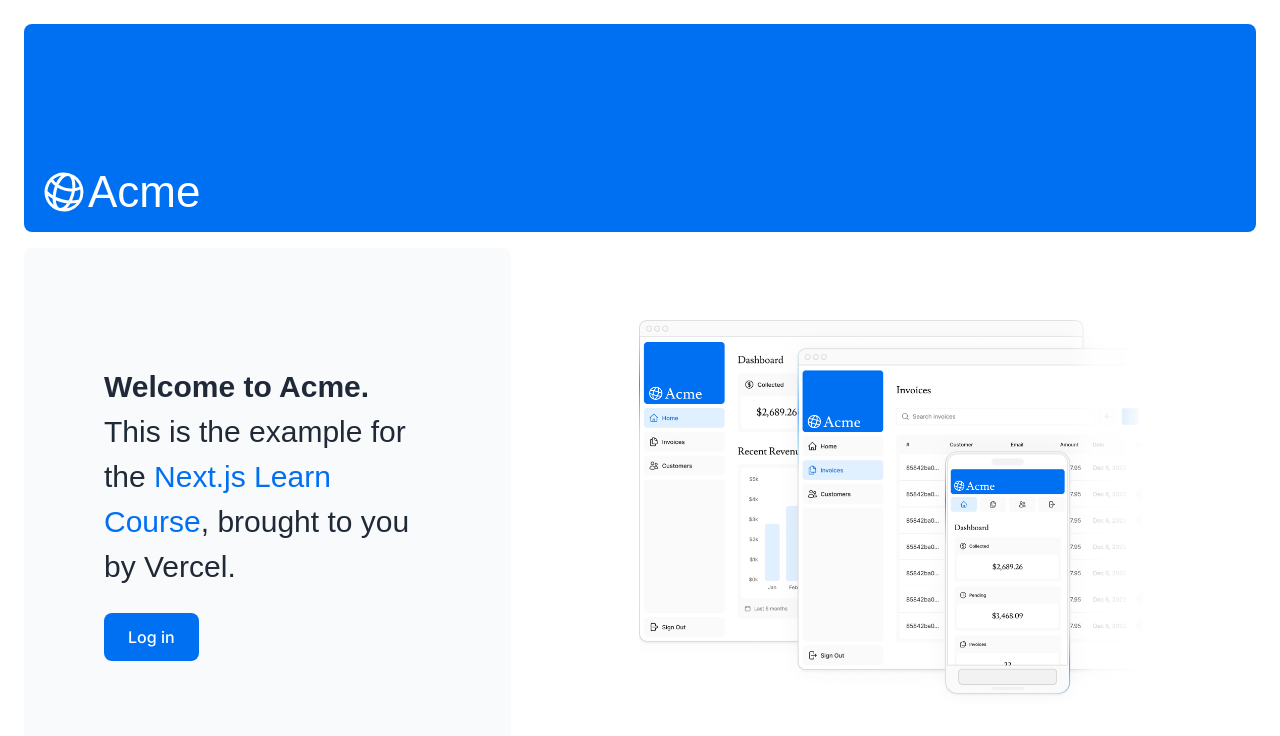
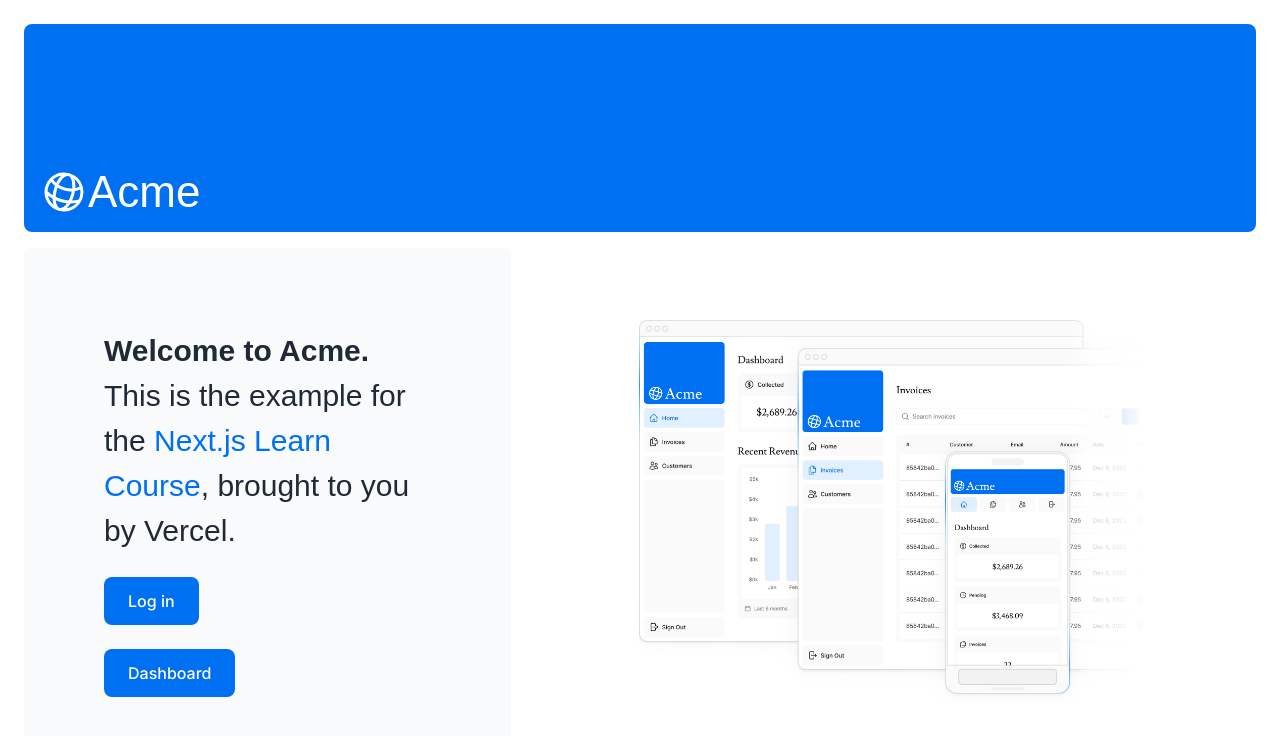
Before and after one commit to oupiseyit/nextjs-blog-dashboard, a Next.js app: page / in a window 1280 px wide. Shown: the top 736 px of the page. Built offline with nearby package versions, Linux system fonts and the light colour scheme; a web font is replaced by a local one.

Commit message:
add button

```diff
--- a/app/page.tsx
+++ b/app/page.tsx
@@ -1,9 +1,7 @@
 import AcmeLogo from "@/app/ui/acme-logo";
-import { ArrowRightIcon } from "@heroicons/react/24/outline";
-import Link from "next/link";
-import styles from "@/app/ui/home.module.css";
 import { lusitana } from "@/app/ui/fonts";
 import Image from "next/image";
+import Link from "next/link";
 
 export default function Page() {
   return (
@@ -16,12 +14,8 @@ export default function Page() {
           <p
             className={`${lusitana.className} text-xl text-gray-800 md:text-3xl md:leading-normal`}
           >
-                        <strong>Welcome to Acme.</strong> This is the example
-                        for the{" "}
-                        <a
-                            href="https://nextjs.org/learn/"
-                            className="text-blue-500"
-                        >
+            <strong>Welcome to Acme.</strong> This is the example for the{" "}
+            <a href="https://nextjs.org/learn/" className="text-blue-500">
               Next.js Learn Course
             </a>
             , brought to you by Vercel.
@@ -31,6 +25,12 @@ export default function Page() {
             className="flex items-center gap-5 self-start rounded-lg bg-blue-500 px-6 py-3 text-sm font-medium text-white transition-colors hover:bg-blue-400 md:text-base"
           >
             <span>Log in</span>{" "}
+          </Link>
+          <Link
+            href="/dashboard"
+            className="flex items-center gap-5 self-start rounded-lg bg-blue-500 px-6 py-3 text-sm font-medium text-white transition-colors hover:bg-blue-400 md:text-base"
+          >
+            <span>Dashboard</span>{" "}
           </Link>
         </div>
         <div className="flex items-center justify-center p-6 md:w-3/5 md:px-28 md:py-12">
```
Lines whose indentation alone changed are shown as unchanged.
